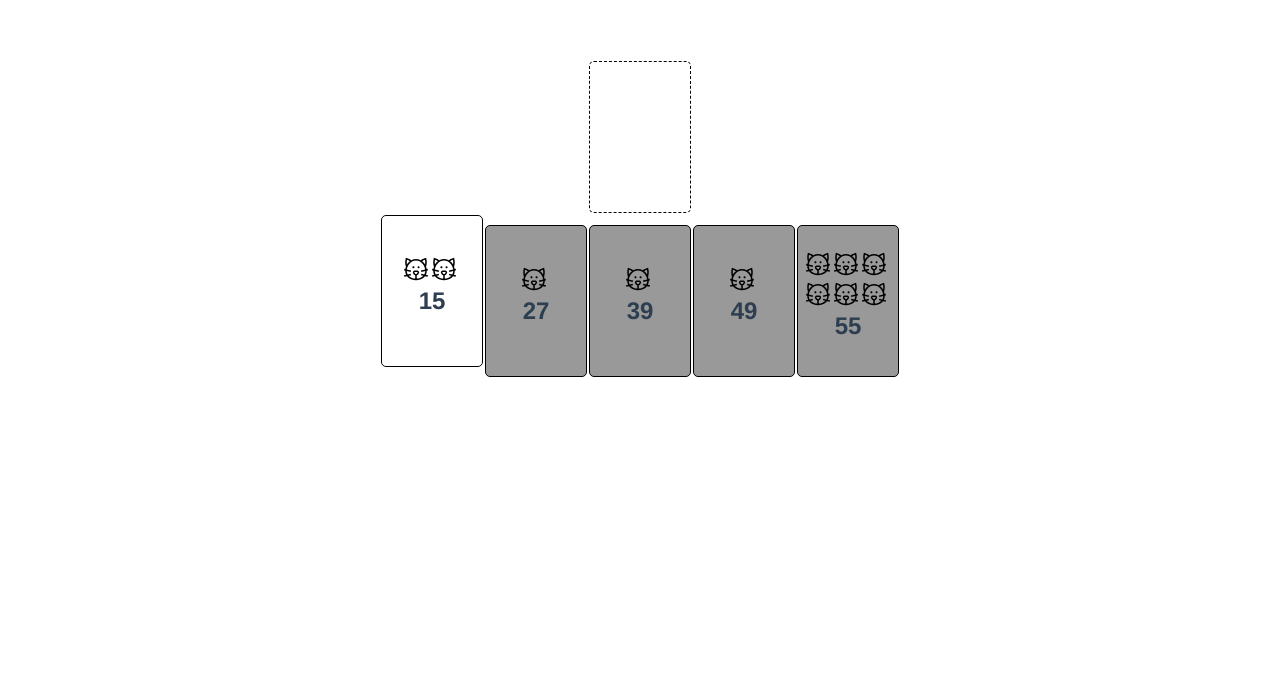
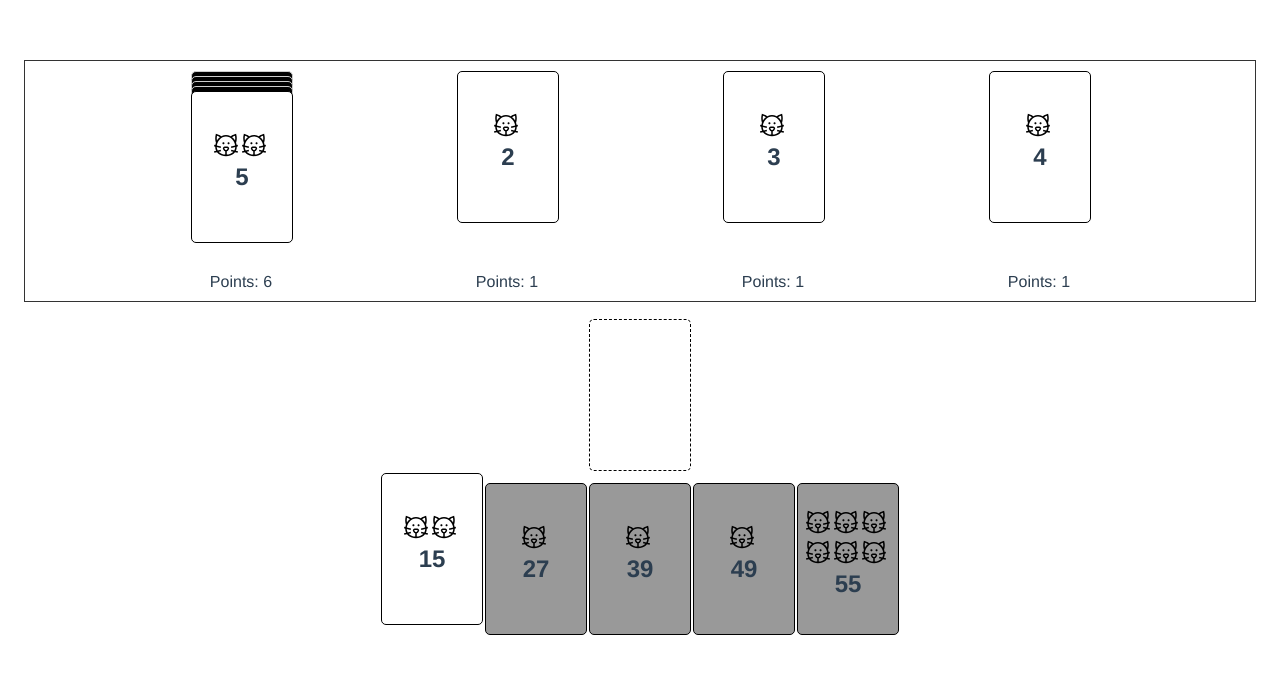
Before and after one commit to rylev/Pile-5, a Vue app: page / in a window 1280 px wide. Shown: the top 674 px of the page. Built offline with nearby package versions, Linux system fonts and the light colour scheme.

Commit message:
Add piles component

```diff
--- a/src/App.vue
+++ b/src/App.vue
@@ -1,18 +1,21 @@
 <template>
-  <CardHand :cards="cards" />
+  <Piles :piles="piles" />
+  <CardHand :cards="hand" />
 </template>
 
 <script>
 import CardHand from './components/CardHand.vue'
+import Piles from './components/Piles.vue'
 
 export default {
   name: 'App',
   components: {
-    CardHand
+    CardHand, Piles
   },
   data() {
     return {
-      cards: [15, 27, 39, 49, 55]
+      hand: [15, 27, 39, 49, 55],
+      piles: [[1, 2, 3, 4, 5], [2], [3], [4]]
     }
   }
 }
--- a/src/components/Card.vue
+++ b/src/components/Card.vue
@@ -12,25 +12,17 @@
 </template>
 
 <script>
+import { points } from '../points.js'
 export default {
   props: {
     cardValue: {
-      type: Number,
+      type: [Number, null],
       required: true,
     },
   },
   computed: {
     cardPoints() {
-      const cardValue = this.cardValue;
-      let pointValue;
-      if (cardValue % 11 === 0) {
-        pointValue = cardValue === 55 ? 6 : 5;
-      } else if (cardValue % 5 === 0) {
-        pointValue = cardValue % 10 === 0 ? 3 : 2;
-      } else {
-        pointValue = 1;
-      }
-      return pointValue;
+      return points(this.cardValue);
     },
   },
 };
--- /dev/null
+++ b/src/components/Piles.vue
@@ -0,0 +1,72 @@
+<template>
+    <div class="card-piles">
+        <div v-for="(pile, pileIndex) in piles" :key="pileIndex" class="bundle">
+            <div class="card-pile">
+                <div v-for="(other, cardIndex) in pile.slice(0, pile.length - 1)" :key="cardIndex" class="under"
+                    :style="{ position: 'absolute', 'z-index': cardIndex, top: `${(cardIndex * 5)}px` }">
+                </div>
+                <Card :style="{ position: 'absolute', 'z-index': pile.length - 1, top: `${(pile.length - 1) * 5}px` }"
+                    :key="pileIndex" :cardValue="pile[pile.length - 1]" />
+            </div>
+            <div>Points: {{ pilePoints[pileIndex] }}</div>
+        </div>
+    </div>
+</template>
+
+<script>
+import Card from './Card.vue';
+import { points } from '../points.js'
+
+export default {
+    props: {
+        piles: {
+            type: Array,
+            required: true
+        }
+    },
+    components: {
+        Card
+    },
+    computed: {
+        pilePoints() {
+            return this.piles.map(pile => {
+                return pile.map(value => points(value)).reduce((acc, n) => acc + n);
+            })
+        }
+    }
+}
+</script>
+
+<style>
+.card-piles {
+    display: flex;
+    justify-content: space-evenly;
+    margin: 1rem;
+    border: 1px solid #333;
+}
+
+.bundle {
+    display: flex;
+    flex-direction: column;
+    justify-content: space-between;
+    align-items: center;
+    margin-top: 10px;
+    margin-bottom: 10px;
+
+    height: 220px;
+}
+
+.card-pile {
+    box-sizing: border-box;
+    width: 100px;
+    position: relative;
+}
+
+.under {
+    height: 100px;
+    width: 100px;
+    background-color: black;
+    border: 1px solid #ccc;
+    border-radius: 5px;
+}
+</style>
--- /dev/null
+++ b/src/points.js
@@ -0,0 +1,11 @@
+export function points(cardValue) {
+    let pointValue;
+    if (cardValue % 11 === 0) {
+        pointValue = cardValue === 55 ? 6 : 5;
+    } else if (cardValue % 5 === 0) {
+        pointValue = cardValue % 10 === 0 ? 3 : 2;
+    } else {
+        pointValue = 1;
+    }
+    return pointValue;
+}
```
